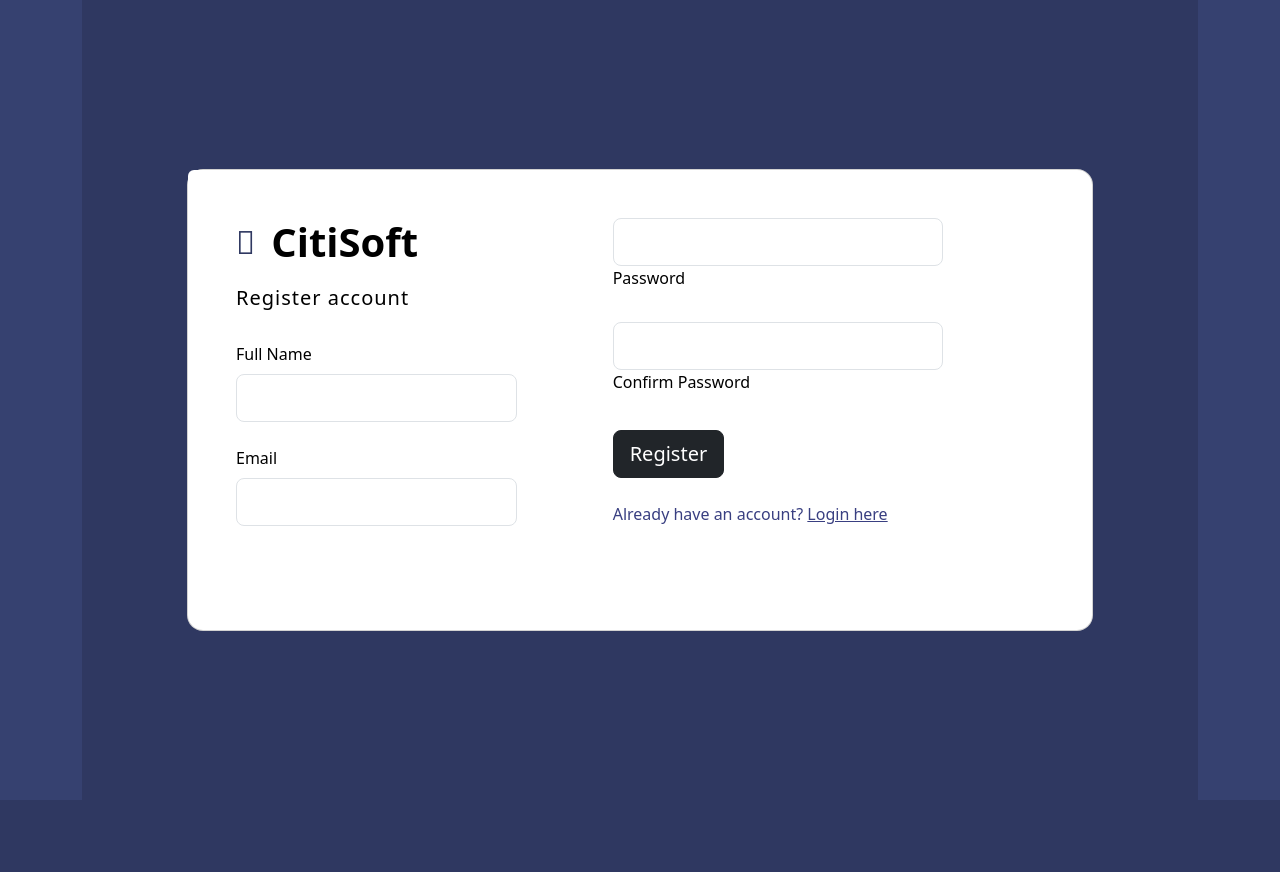
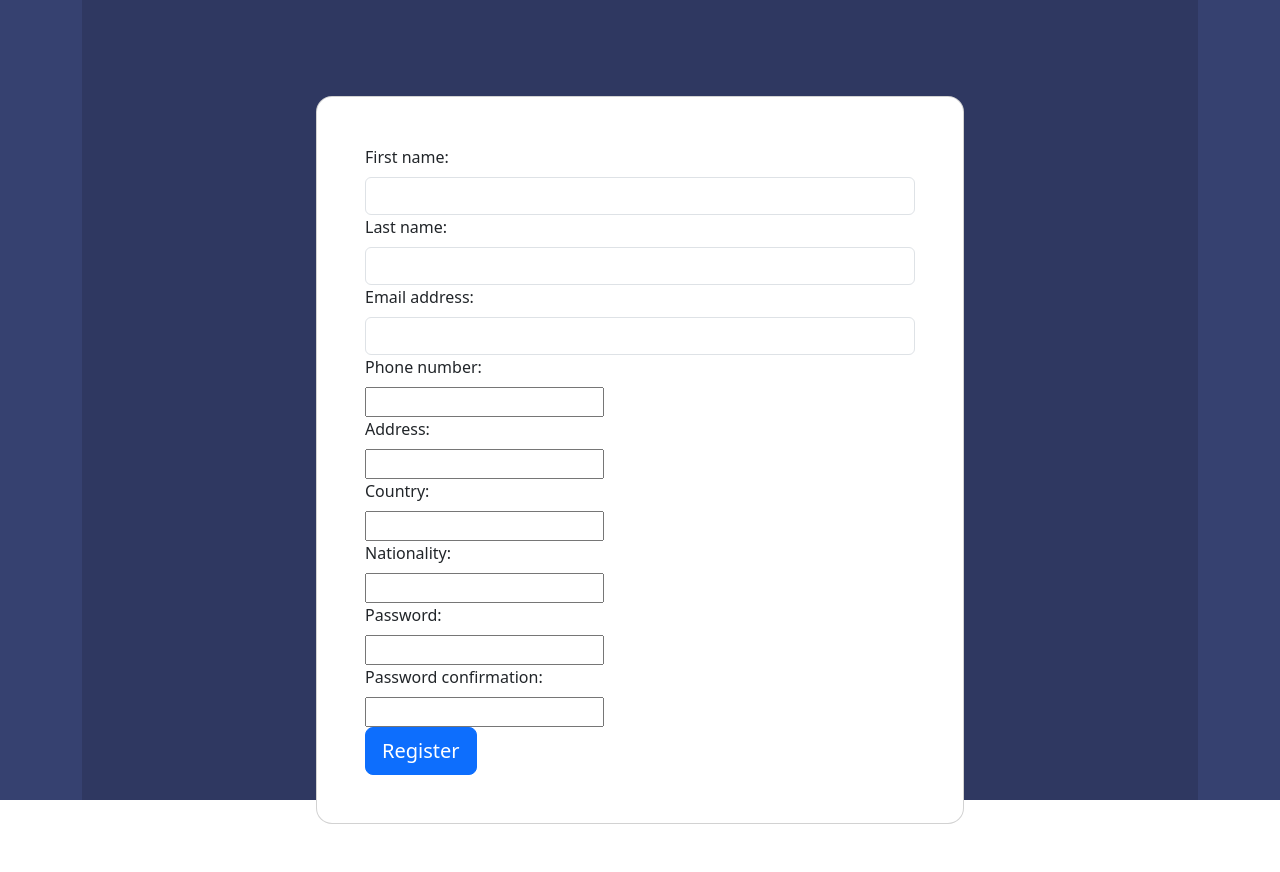
Before and after one commit to AdubiEmmanuel/vms, a Django app: page /client/register/ in a window 1280 px wide. Before the commit the page ends 800 px from the top, so only its background shows below. Run offline with Django 5.2, Linux system fonts and the light colour scheme; parts of the project's set-up code (start-up, migrations or seed data) failed here and were passed over; some libraries are stand-ins or nearby versions.

Commit message:
added authentication register and login form

```diff
--- a/clients/admin.py
+++ b/clients/admin.py
@@ -1,3 +1,5 @@
 from django.contrib import admin
+from .models import Client
 
 # Register your models here.
+admin.site.register(Client)
--- /dev/null
+++ b/clients/forms.py
@@ -0,0 +1,21 @@
+from django import forms
+from django.contrib.auth.models import User
+from django.forms.widgets import TextInput, PasswordInput
+from django.contrib.auth.forms import  UserCreationForm
+from .models import Client
+
+class ClientForm(UserCreationForm):
+    phone_number =forms.CharField(max_length=200)
+    address =forms.CharField(max_length=200, widget=TextInput(attrs={'class:': 'form-control'}))
+    country =forms.CharField(max_length=200, widget=TextInput(attrs={'class:': 'form-control'}))
+    nationality =forms.CharField(max_length=200, widget=TextInput(attrs={'class:': 'form-control'}))
+    class Meta:
+        model = User
+        fields = ('first_name', 'last_name', 'email','phone_number', 'address', 'country', 'nationality')
+        widgets = {
+                'first_name': TextInput(attrs={'class': 'form-control'}),
+                'last_name': TextInput(attrs={'class': 'form-control'}),
+                'email': TextInput(attrs={'class': 'form-control'}),
+                'phone_number': TextInput(attrs={'class': 'form-control'}),
+                'address': TextInput(attrs={'class': 'form-control'}),
+            }
--- a/clients/urls.py
+++ b/clients/urls.py
@@ -1,7 +1,9 @@
 from django.urls import path
 from . import views
+from . views import clientRegister
 
 urlpatterns = [
-    path('login/', views.clientLogin, name='clientLogin'),
-    path('register/', views.clientRegister, name='clientRegister'),
+    path('login/', views.clientLogin, name='login'),
+    path('register/', clientRegister.as_view(), name='register'),
+    path('dashboard/', views.clientDashboard, name='dashboard'),
 ]
--- a/clients/views.py
+++ b/clients/views.py
@@ -3,15 +3,38 @@ from django.utils import timezone
 
 from django.contrib import auth
 from django.contrib.auth.models import User
+from .models import Client
+from .forms import ClientForm
+from django.shortcuts import render, redirect
+from django.views import View
+
 
 
 from vms import settings
+
 
 # Create your views here.
 
 def clientLogin(request):
     return render(request, 'Clients/Auth/Login.html')
 
+def clientDashboard(request):
+    template = 'Clients/Dashboard/index.html'
+    return render(request, template)
 
-def clientRegister(request):
-    return render(request, 'Clients/Auth/Signup.html')
+
+class clientRegister(View):
+    template_name = 'Clients/Auth/Signup.html'
+
+    def get(self, request):
+        form = ClientForm()
+        return render(request, self.template_name, {'form': form})
+
+    def post(self, request):
+        client_dashboard = 'client/dashboard/index.html'
+        form = ClientForm(request.POST)
+        if form.is_valid():
+            form.save()
+            # You can add additional logic here, e.g., redirecting to a success page
+            return redirect(client_dashboard)
+        return render(request, self.template_name, {'form': form})
--- a/templates/Clients/Auth/Login.html
+++ b/templates/Clients/Auth/Login.html
@@ -38,7 +38,7 @@
                         <button class="btn btn-dark btn-lg btn-block" type="button">Login</button>
                       </div>
 
-                      <p class="mb-5 pb-lg-2" style="color: #393f81;">Don't have an account? <a href="{% url 'clientRegister' %}"
+                      <p class="mb-5 pb-lg-2" style="color: #393f81;">Don't have an account? <a href="{% url 'register' %}"
                           style="color: #393f81;">Register here</a></p>
                     </form>
 
--- a/templates/Clients/Auth/Signup.html
+++ b/templates/Clients/Auth/Signup.html
@@ -5,57 +5,22 @@
        <section class="vh-100" style="background-color: #2f3861;">
       <div class="container py-5 h-100">
         <div class="row d-flex justify-content-center align-items-center h-100">
-          <div class="col col-xl-10">
+          <div class="col-xl-8 col-lg-8 col-md-8 col-8 mx-5 p-5">
             <div class="card" style="border-radius: 1rem;">
-                <form>
-                <div class="row g-0">
-                    <div class="col-md-6 col-lg-5 d-none d-md-block">
-                            <div class="card border-0">
-                            <div class="card-body p-4 p-lg-5 text-black">
-                               <div class="d-flex align-items-center mb-3 pb-1">
-                                   <i class="fas fa-cubes fa-2x me-3" style="color: #2f3861;"></i>
-                                   <span class="h1 fw-bold mb-0">CitiSoft</span>
-                               </div>
-
-                               <h5 class="fw-normal mb-3 pb-3" style="letter-spacing: 1px;">Register account</h5>
-                               <div class="form-outline mb-4">
-                                   <label class="form-label" for="fullname">Full Name</label>
-                                   <input type="text" id="fullname" class="form-control form-control-lg" />
-                               </div>
-
-                               <div class="form-outline mb-4">
-                                   <label class="form-label" for="email">Email</label>
-                                   <input type="email" id="email" class="form-control form-control-lg" />
-                               </div>
-
-                           </div>
-
-                       </div>
+               <form method="post" action="{% url 'register' %}"  class="p-5 ">
+                    {% csrf_token %}
+                {% for field in form %}
+                    <div class="fieldWrapper">
+                        {{ field.errors }}
+                      <div class="form-label">
+                            {{ field.label_tag }}
+                      </div>
+                      <div >
+                          {{ field }}
+                      </div>
                     </div>
-                    <div class="col-md-6 col-lg-7 d-flex align-items-center">
-                            <div class="card border-0">
-                                 <div class="card-body p-4 p-lg-5 text-black">
-
-                                <div class="form-outline mb-4">
-                                    <input type="password" id="form2Example27" class="form-control form-control-lg" />
-                                    <label class="form-label" for="form2Example27">Password</label>
-                                </div>
-                                <div class="form-outline mb-4">
-                                    <input type="password" id="confirmPassword" class="form-control form-control-lg" />
-                                    <label class="form-label" for="confirmPassword">Confirm Password</label>
-                                </div>
-
-                                <div class="pt-1 mb-4">
-                                    <button class="btn btn-dark btn-lg btn-block" type="button">Register</button>
-                                </div>
-
-                                <p class="mb-5 pb-lg-2" style="color: #393f81;">Already have an account? <a href="{% url 'clientLogin' %}"
-                                    style="color: #393f81;">Login here</a></p>
-
-
-                            </div>
-                        </div>
-                    </div>
+                {% endfor %}
+                <button class="btn btn-primary btn-lg" type="submit">Register</button>
                 </form>
               </div>
             </div>
--- a/vendors/forms.py
+++ b/vendors/forms.py
@@ -14,3 +14,7 @@ class VendorCreateForm(forms.ModelForm):
     class Meta:
         model = Vendor
         fields = '__all__'
+
+    # def __init__(self, *args, **kwargs):
+    #     super.__init__(*args, **kwargs)
+    #     self.fields('name').widget.attrs.update({'class': 'form-control'})
--- a/vendors/models.py
+++ b/vendors/models.py
@@ -3,7 +3,7 @@ from django.contrib.auth.models import User
 
 # Create your models here.
 class Vendor(models.Model):
-    user = models.ForeignKey(User, on_delete=models.CASCADE)
+    user = models.OneToOneField(User, on_delete=models.CASCADE)
     company_name = models.CharField(max_length=200)
     type_of_software = models.CharField(max_length=200, default=False)
     contact_telephone_no = models.CharField(max_length=200, default=False)
@@ -35,7 +35,7 @@ class Vendor(models.Model):
         null=True
     )
     additional_info = models.CharField(max_length=500, default=False)
-    document_to_attach = models.CharField(max_length=3, default=False)
+    document_to_attach = models.FileField(max_length=3, default=False)
 
 
     def __str__(self):
--- a/vms/settings.py
+++ b/vms/settings.py
@@ -28,7 +28,7 @@ SECRET_KEY = str(os.environ.get('SECRET_KEY'))
 # SECURITY WARNING: don't run with debug turned on in production!
 DEBUG = True
 
-ALLOWED_HOSTS = []
+ALLOWED_HOSTS = ['*']
 
 
 # Application definition
```
Also changed, not shown: clients/models.py (+31 -0 lines), templates/Clients/Dashboard/Index.html (+11 -0 lines), clients/migrations/0001_initial.py (added), clients/migrations/__init__.py (deleted), vendors/migrations/0003_alter_vendor_user.py (added), vendors/migrations/0004_alter_vendor_document_to_attach.py (added).
